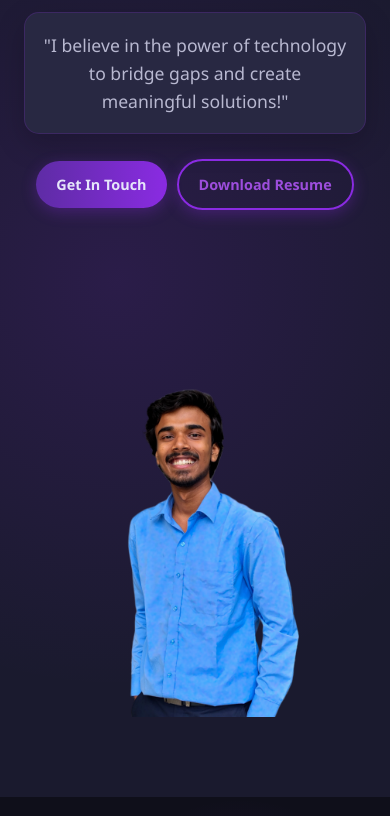
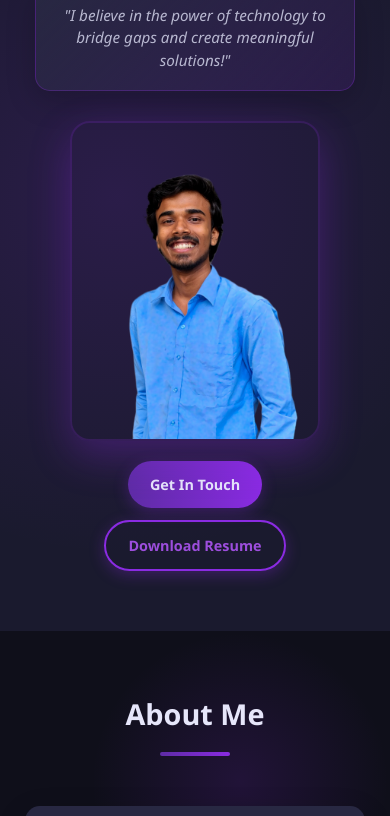
Before and after one commit to AdityaSah2030/MyPortfolio, a plain HTML site: page index.html in a window 390 px wide. Shown: the part 239-1055 px from the top of the page. Drawn offline with Linux system fonts and the light colour scheme.

Commit message:
updated design

```diff
--- a/index.html
+++ b/index.html
@@ -4,255 +4,293 @@
     <meta charset="UTF-8">
     <meta name="viewport" content="width=device-width, initial-scale=1.0">
     <title>Aditya Sah - Portfolio</title>
-    <!-- Font Awesome for social media icons -->
     <link rel="stylesheet" href="https://cdnjs.cloudflare.com/ajax/libs/font-awesome/6.5.1/css/all.min.css">
-    <!-- External CSS file -->
     <link rel="stylesheet" href="styles.css">
 </head>
 <body>
-    <!-- Header -->
     <header>
         <div class="container header-content">
             <div class="logo">
+
  <h1>My Portfolio</h1>
             </div>
-            <button class="nav-toggle">☰</button>
+            <button class="nav-toggle">
+                <i class="fas fa-bars"></i>
+            </button>
             <nav>
                 <ul>
                     <li><a href="#home">Home</a></li>
                     <li><a href="#about">About</a></li>
+
                  <li><a href="#skills">Skills</a></li>
                     <li><a href="#projects">Projects</a></li>
                     <li><a href="#contact">Contact</a></li>
                 </ul>
             </nav>
         </div>
+
 </header>
 
-    <!-- Hero Section -->
     <section id="home" class="hero">
         <div class="container hero-container">
             <div class="hero-content">
-                <h2>Hi! I'm <span class="highlighted">Aditya Sah</span></h2>
+                <h2>Hi!
+I'm <span class="highlighted">Aditya Sah</span></h2>
                 <h2>A Passionate Tech Enthusiast</h2>
+                <div class="mobile-content-boxes">
+                    <div class="mobile-box quote-box">
+
+     <p>"I believe in the power of technology to bridge gaps and create meaningful solutions!"</p>
+                    </div>
+                </div>
+                <div class="desktop-content">
+
           <p>"I believe in the power of technology to bridge gaps and create meaningful solutions!"</p>
                     <div class="hero-buttons">
                         <a href="#contact" class="btn">Get In Touch</a>
-                    <a href="resume.pdf" class="btn btn-secondary" download>Download Resume</a>
+                        <a href="resume.pdf" class="btn btn-secondary"
+download>Download Resume</a>
+                    </div>
                 </div>
             </div>
             <div class="hero-image">
                 <div class="hero-image-card">
-                    <img src="dp2.png" alt="Aditya Sah">
+                    <img
+src="dp2.png" alt="Aditya Sah">
+                </div>
+                <div class="hero-buttons mobile-buttons">
+                    <a href="#contact" class="btn">Get In Touch</a>
+
+  <a href="resume.pdf" class="btn btn-secondary" download>Download Resume</a>
                 </div>
             </div>
         </div>
     </section>
 
-    <!-- About Section -->
     <section id="about" class="about">
         <div class="container">
             <h2 class="section-title">About Me</h2>
             <div class="about-content">
+
             <div class="about-card">
-                    <h3>🌱 Currently Learning</h3>
+                    <h3>験 Currently Learning</h3>
                     <ul>
                         <li>Data Structures & Algorithms</li>
+
       <li>Machine Learning Model Training</li>
                         <li>Advanced data handling and visualization in Python</li>
                     </ul>
                 </div>
                 <div class="about-card">
-                    <h3>👯 Looking to Collaborate On</h3>
+
+            <h3>賊 Looking to Collaborate On</h3>
                     <ul>
                         <li>Projects in Python, Java</li>
                         <li>AI/ML applications</li>
+
             <li>Embedded systems</li>
                     </ul>
                 </div>
                 <div class="about-card">
-                    <h3>💬 Ask Me About</h3>
+                    <h3>町 Ask Me About</h3>
+
          <ul>
                         <li>Artificial Intelligence</li>
                         <li>Programming & Technology</li>
                         <li>Media, Finance, Startups, and Business</li>
+
         </ul>
                 </div>
             </div>
         </div>
     </section>
 
-    <!-- Skills Section -->
     <section id="skills" class="skills">
         <div class="container">
             <h2 class="section-title">Technical Skills</h2>
             <div class="skills-content">
+
              <div class="skill-category">
                     <h3>Programming Languages</h3>
                     <div class="skills-grid">
                         <span class="skill-badge">Python</span>
+
      <span class="skill-badge">Java</span>
                         <span class="skill-badge">C++</span>
                         <span class="skill-badge">C</span>
                         <span class="skill-badge">HTML</span>
+
      <span class="skill-badge">CSS</span>
                         <span class="skill-badge">JavaScript</span>
                         <span class="skill-badge">Bash</span>
                         <span class="skill-badge">Markdown</span>
+
  </div>
                 </div>
                 <div class="skill-category">
                     <h3>Frameworks, Libraries & Tools</h3>
                     <div class="skills-grid">
+
   <span class="skill-badge">Anaconda</span>
                         <span class="skill-badge">Jupyter</span>
                         <span class="skill-badge">NumPy</span>
                         <span class="skill-badge">Pandas</span>
+
   <span class="skill-badge">Matplotlib</span>
                         <span class="skill-badge">Seaborn</span>
                         <span class="skill-badge">Scikit-learn</span>
                         <span class="skill-badge">Django</span>
+
   <span class="skill-badge">Arduino</span>
                     </div>
                 </div>
                 <div class="skill-category">
                     <h3>DevOps Tools</h3>
                     <div class="skills-grid">
+
                       <span class="skill-badge">Git</span>
                         <span class="skill-badge">Docker</span>
                         <span class="skill-badge">Windows Terminal</span>
                         <span class="skill-badge">CMD</span>
+
                        <span class="skill-badge">Bash</span>
                     </div>
                 </div>
                 <div class="skill-category">
                     <h3>Databases</h3>
+
                  <div class="skills-grid">
                         <span class="skill-badge">MySQL</span>
                         <span class="skill-badge">MongoDB</span>
                     </div>
+
     </div>
                 <div class="skill-category">
                     <h3>AI/ML Tools</h3>
                     <div class="skills-grid">
                         <span class="skill-badge">ChatGPT</span>
+
             <span class="skill-badge">Claude</span>
                         <span class="skill-badge">Google Gemini</span>
                         <span class="skill-badge">Copilot</span>
                         <span class="skill-badge">Perplexity</span>
+
              <span class="skill-badge">Hugging Face</span>
                     </div>
                 </div>
                 <div class="skill-category">
                     <h3>Design</h3>
+
         <div class="skills-grid">
                         <span class="skill-badge">DaVinci Resolve</span>
                         <span class="skill-badge">Adobe Lightroom</span>
                         <span class="skill-badge">Adobe Photoshop</span>
+
            <span class="skill-badge">Lightroom Classic</span>
                         <span class="skill-badge">Wondershare Filmora</span>
                         <span class="skill-badge">Picsart</span>
                         <span class="skill-badge">Canva</span>
+
              <span class="skill-badge">Excalidraw</span>
                         <span class="skill-badge">GIMP</span>
                         <span class="skill-badge">draw.io</span>
                     </div>
+
 </div>
                 <div class="skill-category">
                     <h3>Documentation</h3>
                     <div class="skills-grid">
                         <span class="skill-badge">GitHub</span>
+
        <span class="skill-badge">Notion</span>
                         <span class="skill-badge">Hashnode</span>
                         <span class="skill-badge">Medium</span>
                     </div>
                 </div>
+
       </div>
         </div>
     </section>
 
-    <!-- Projects Section -->
     <section id="projects" class="projects">
         <div class="container">
             <h2 class="section-title">Featured Projects</h2>
             <div class="projects-content">
-                <!-- 1. Face Recognition Attendance System -->
                      <div class="project-card">
                     <h3>Face Recognition Attendance System</h3>
                     <p class="tech-stack">Tech Stack: Python, OpenCV, face_recognition, JSON, Computer Vision</p>
-                    <p>An AI-powered attendance system developed during Smart India Hackathon that uses facial recognition to automatically mark student attendance. Features real-time face detection, encoding comparison, and JSON-based data storage with duplicate prevention.</p>
+                    <p>An AI-powered attendance system developed during Smart India Hackathon that uses facial recognition to automatically mark student attendance.
+Features real-time face detection, encoding comparison, and JSON-based data storage with duplicate prevention.</p>
                     <a href="https://github.com/AdityaSah2030/face-recognition" class="btn">View Project</a>
                 </div>
-                <!-- 2. Mini Projects Collection -->
                 <div class="project-card">
+
          <h3>Mini Projects Collection</h3>
                     <p class="tech-stack">Tech Stack: Python</p>
                     <p>Collection of smaller projects including To-Do List, BMI-BMR Calculator, YouTube Manager, API Handling, Unit Converter, and GUI Notepad.</p>
                     <a href="https://github.com/AdityaSah2030/Mini-Projects.git" class="btn">View Project</a>
+
           </div>
-                <!-- 3. Arduino Workshop: Line Follower Robot -->
                 <div class="project-card">
                     <h3>Arduino Workshop: Line Follower Robot</h3>
                     <p class="tech-stack">Tech Stack: Arduino, C/C++</p>
-                    <p>A project built during an Arduino workshop featuring a line follower robot. It uses infrared sensors to detect the line and motor control algorithms for autonomous navigation.</p>
+
+                  <p>A project built during an Arduino workshop featuring a line follower robot.
+It uses infrared sensors to detect the line and motor control algorithms for autonomous navigation.</p>
                     <a href="https://github.com/AdityaSah2030/ArduinoWorkshop" class="btn">View Project</a>
                 </div>
             </div>
         </div>
     </section>
 
-    <!-- Contact Section -->
     <section id="contact" class="contact">
         <div class="container">
+
            <h2 class="section-title">Get In Touch</h2>
             <div class="contact-content">
                 <p>Feel free to reach out to me for collaboration or any questions.</p>
                 <p>Email: <a href="mailto:adityasah2030@gmail.com">adityasah2030@gmail.com</a></p>
+
 
     <div class="social-links">
                     <a href="https://www.linkedin.com/in/adityasah2030" class="social-link" title="LinkedIn">
                         <i class="fab fa-linkedin-in"></i>
                     </a>
                     <a href="https://www.github.com/AdityaSah2030" class="social-link" title="GitHub">
+
                      <i class="fab fa-github"></i>
                     </a>
                     <a href="https://x.com/adityasah2030" class="social-link" title="X (Twitter)">
-                        <span style="font-weight: bold; font-size: 1.1em;">𝕏</span>
+                        <i class="fa-brands fa-x-twitter"></i>
                     </a>
                     <a href="http://www.instagram.com/adityasah2030" class="social-link" title="Instagram">
                         <i class="fab fa-instagram"></i>
                     </a>
+
           <a href="https://discord.com/users/adityasah2030" class="social-link" title="Discord">
                         <i class="fab fa-discord"></i>
                     </a>
                     <a href="https://t.me/adityasah2030" class="social-link" title="Telegram">
+
       <i class="fab fa-telegram-plane"></i>
                     </a>
-                    <a href="https://open.spotify.com/user/sa0e2nw40p74hkja276bduku8?si=giH7MLppQZ-XB-zM9hFxBg" class="social-link" title="Spotify">
-                        <i class="fab fa-spotify"></i>
-                    </a>
-                    <a href="https://music.apple.com/profile/adityasah2030" class="social-link" title="Apple Music">
-                        <i class="fab fa-apple"></i>
-                    </a>
                 </div>
+
 
            </div>
         </div>
     </section>
 
-    <!-- Footer -->
     <footer>
         <div class="container">
             <p class="copyright"><strong>Copyright © 2025 Aditya Sah. All rights reserved.</strong></p>
         </div>
     </footer>
 
-    <!-- Back to Top Button -->
     <div class="back-to-top">
         <i class="fas fa-arrow-up"></i>
     </div>
 
-    <!-- JavaScript for navbar toggle and back-to-top button -->
     <script>
         // Toggle navigation menu
         const navToggle = document.querySelector('.nav-toggle');
@@ -261,10 +299,8 @@
         navToggle.addEventListener('click', () => {
             nav.classList.toggle('active');
         });
-
 // Back to top button
         const backToTop = document.querySelector('.back-to-top');
-
 window.addEventListener('scroll', () => {
             if (window.pageYOffset > 300) {
                 backToTop.classList.add('show');
@@ -272,7 +308,6 @@
                 backToTop.classList.remove('show');
             }
         });
-
 backToTop.addEventListener('click', () => {
             window.scrollTo({
                 top: 0,
--- a/styles.css
+++ b/styles.css
@@ -1,11 +1,14 @@
 /* Base styles with dark violet theme */
 :root {
-    --primary: #8A2BE2; /* Violet */
+    --primary: #8A2BE2;
+/* Violet */
     --primary-light: #9D4EDD;
     --secondary: #1a1a2e; /* Dark blue-black */
-    --dark: #0F0F1A; /* Darker background */
+    --dark: #0F0F1A;
+/* Darker background */
     --light: #E6E6FA; /* Light text color */
-    --accent: #FF5677; /* Pink accent */
+    --accent: #FF5677;
+/* Pink accent */
     --card-bg: #282842; /* Slightly lighter than background for cards */
     --gradient-start: #5E2CA5;
 --gradient-end: #8A2BE2;
@@ -37,10 +40,10 @@ a:hover {
 }
 
 .container {
-    width: 90%;
+    width: 100%;
     max-width: 1200px;
     margin: 0 auto;
-    padding: 0 15px;
+    padding: 0 25px;
 }
 
 /* Section styles */
@@ -218,7 +221,7 @@ nav ul li a:hover::after {
 
 .hero p {
     font-size: 1.2rem;
-    margin-bottom: 30px;
+    margin-bottom: 40px;
     color: var(--text-secondary);
 max-width: 600px;
 }
@@ -259,6 +262,51 @@ nav ul li a:hover::after {
     align-items: center;
     flex-wrap: wrap;
 }
+
+/* Mobile boxes styling */
+.mobile-box {
+    background-color: var(--card-bg);
+    border-radius: 15px;
+    padding: 20px;
+    margin-bottom: 20px;
+box-shadow: 0 10px 30px rgba(0, 0, 0, 0.2);
+    border: 1px solid rgba(138, 43, 226, 0.2);
+transition: transform 0.3s ease, box-shadow 0.3s ease;
+}
+
+.mobile-box:hover {
+    transform: translateY(-2px);
+box-shadow: 0 12px 35px rgba(138, 43, 226, 0.3);
+}
+
+.quote-box p {
+    margin: 0;
+    font-size: 1.1rem;
+    text-align: center;
+color: var(--text-secondary);
+    font-style: italic;
+}
+
+.button-box {
+    padding: 25px 20px;
+}
+
+.button-box .hero-buttons {
+    justify-content: center;
+gap: 15px;
+    margin: 0;
+}
+
+/* This block now controls what is shown on desktop vs mobile */
+.mobile-content-boxes,
+.mobile-buttons {
+    display: none;
+}
+
+.desktop-content {
+    display: block;
+}
+
 
 /* About section */
 .about {
@@ -651,57 +699,127 @@ footer {
         margin: 15px 0;
 }
 
+    /* Mobile wireframe layout implementation */
+    .hero {
+        min-height: 100vh;
+padding: 100px 0 40px;
+    }
+
     .hero-container {
         flex-direction: column;
 text-align: center;
         align-items: center;
-        padding-top: 40px;
+        justify-content: flex-start;
+        height: 100%;
+        gap: 0;
 }
 
+    /* Hide desktop content on mobile */
+    .desktop-content {
+        display: none;
+}
+
+    /* Show mobile content boxes and buttons */
+    .mobile-content-boxes,
+    .mobile-buttons {
+        display: block;
+    }
+
+    .mobile-content-boxes {
+        width: 100%;
+        margin-top: 15px; /* FIXED: Reduced space for a tighter look */
+    }
+
+    /* Title styling for mobile */
     .hero-content {
         padding-right: 0;
+width: 100%;
         order: 1;
+        margin-bottom: 30px;
     }
 
+    .hero h2 {
+        font-size: 2.2rem;
+margin-bottom: 0;
+        line-height: 1.3;
+    }
+
+    /* Image positioned after title */
     .hero-image {
         flex: none;
-        height: 60vh;
-        margin-bottom: 20px;
+height: auto;
         order: 2;
+        padding: 0;
+        margin-bottom: 30px;
+        width: 100%;
+        display: flex;
+        flex-direction: column;
+        justify-content: center;
+        align-items: center;
 }
 
     .hero-image-card {
         width: 280px;
-        height: 50vh;
+height: 350px;
+        border-radius: 20px;
+        box-shadow: 0 15px 40px rgba(138, 43, 226, 0.3);
+        border: 2px solid rgba(138, 43, 226, 0.2);
+margin-bottom: 20px;
     }
 
-    .hero h2 {
-        font-size: 2.2rem;
-        margin-bottom: 15px;
+    .hero-image-card:hover {
+        transform: scale(1.02);
 }
 
-    .hero p {
-        background-color: var(--card-bg);
-        border-radius: 15px;
-        padding: 20px;
-        margin: 20px auto 30px;
-        max-width: 90%;
-        box-shadow: 0 10px 30px rgba(0, 0, 0, 0.2);
-        border: 1px solid rgba(138, 43, 226, 0.2);
+    /* Mobile content boxes styling */
+    .mobile-content-boxes {
         order: 3;
+width: 100%;
+        max-width: 350px;
+        margin: 0 auto;
     }
 
-    .hero-buttons {
+    .quote-box {
+        margin-bottom: 0;
+background: linear-gradient(135deg, var(--card-bg) 0%, rgba(138, 43, 226, 0.1) 100%);
+        border: 1px solid rgba(138, 43, 226, 0.3);
+}
+
+    .quote-box p {
+        font-size: 1rem;
+line-height: 1.5;
+        font-weight: 500;
+    }
+
+    .mobile-buttons {
+        display: flex;
 justify-content: center;
         gap: 15px;
-        order: 4;
+        width: 100%;
+        margin: 0 auto;
+        max-width: 350px;
     }
 
-    .btn {
-        min-width: 140px;
-        text-align: center;
+    .mobile-buttons .btn {
+        padding: 14px 25px;
+font-size: 1rem;
+        font-weight: 600;
+        border-radius: 50px;
     }
 
+    .mobile-buttons .btn-secondary {
+        background: transparent;
+border: 2px solid var(--primary);
+        color: var(--primary-light);
+    }
+
+    .mobile-buttons .btn-secondary:hover {
+        background: var(--primary);
+color: var(--light);
+        border-color: var(--primary);
+    }
+
+    /* Adjust section padding for mobile */
     section {
         padding: 60px 0;
 }
@@ -712,36 +830,44 @@ footer {
         font-size: 1.8rem;
 }
 
+    .hero {
+        padding: 90px 0 30px;
+}
+
     .hero h2 {
-        font-size: 1.8rem;
-        margin-bottom: 12px;
+        font-size: 1.9rem;
+margin-bottom: 0;
     }
 
     .hero-image-card {
         width: 250px;
-        height: 45vh;
+height: 320px;
+        margin-bottom: 20px;
     }
 
-    .hero p {
-        font-size: 1.1rem;
-        margin: 15px auto 25px;
-        padding: 18px;
-        background-color: var(--card-bg);
-        border-radius: 15px;
-        box-shadow: 0 10px 30px rgba(0, 0, 0, 0.2);
-        border: 1px solid rgba(138, 43, 226, 0.2);
-        max-width: 95%;
+    .mobile-content-boxes {
+        max-width: 320px;
+        margin-top: 15px; /* FIXED: Reduced space for a tighter look */
     }
 
-    .hero-buttons {
-        justify-content: center;
-        gap: 10px;
+    .mobile-box {
+        padding: 18px;
+margin-bottom: 0;
     }
 
-    .btn {
-        min-width: 120px;
-        padding: 12px 20px;
+    .quote-box p {
+        font-size: 0.95rem;
+}
+
+    .mobile-buttons {
+        gap: 12px;
+max-width: 320px;
+    }
+
+    .mobile-buttons .btn {
+        padding: 12px 22px;
 font-size: 0.9rem;
+        border-radius: 50px;
     }
 
     .about-card,
```
Lines whose indentation alone changed are shown as unchanged.
